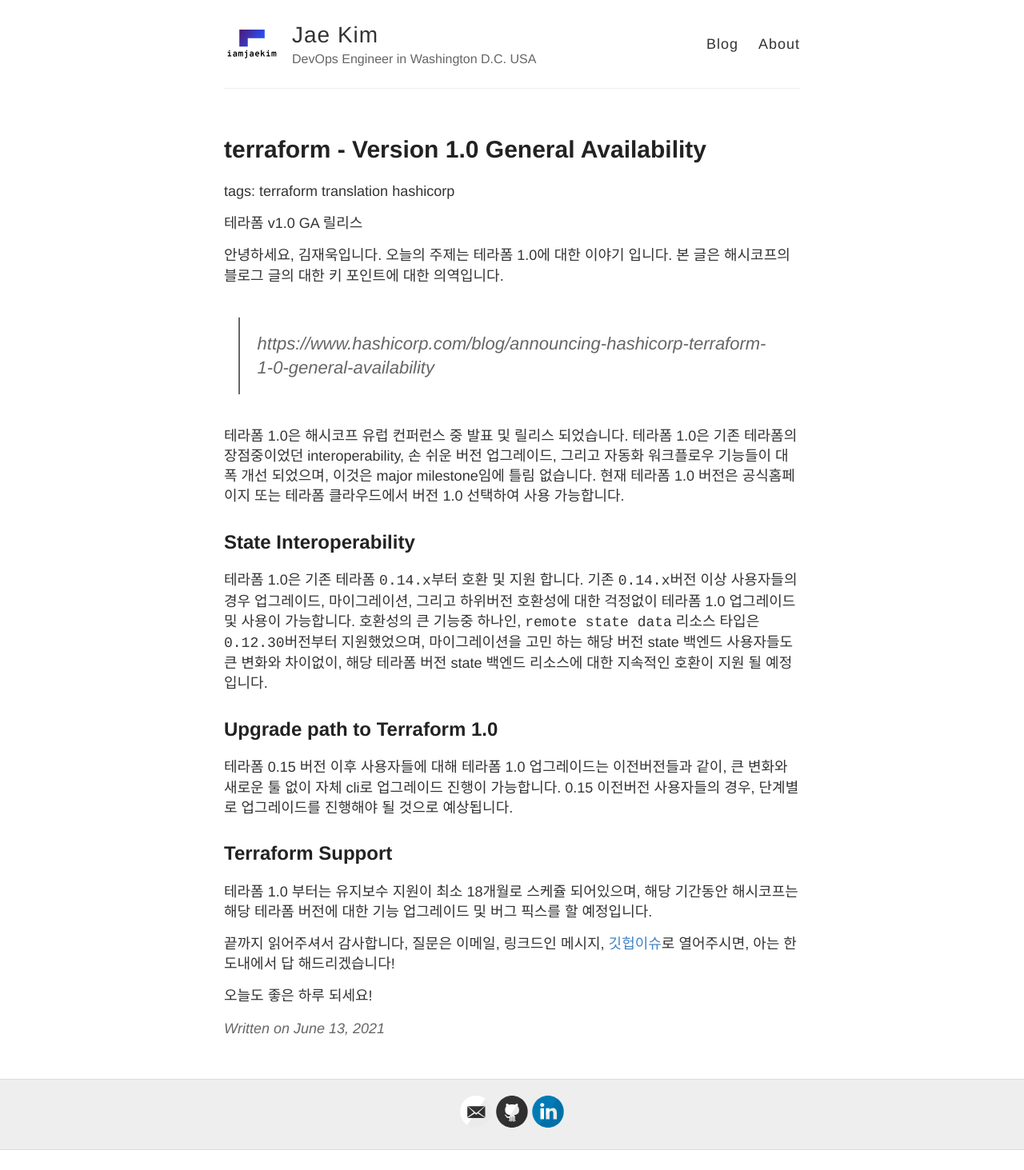
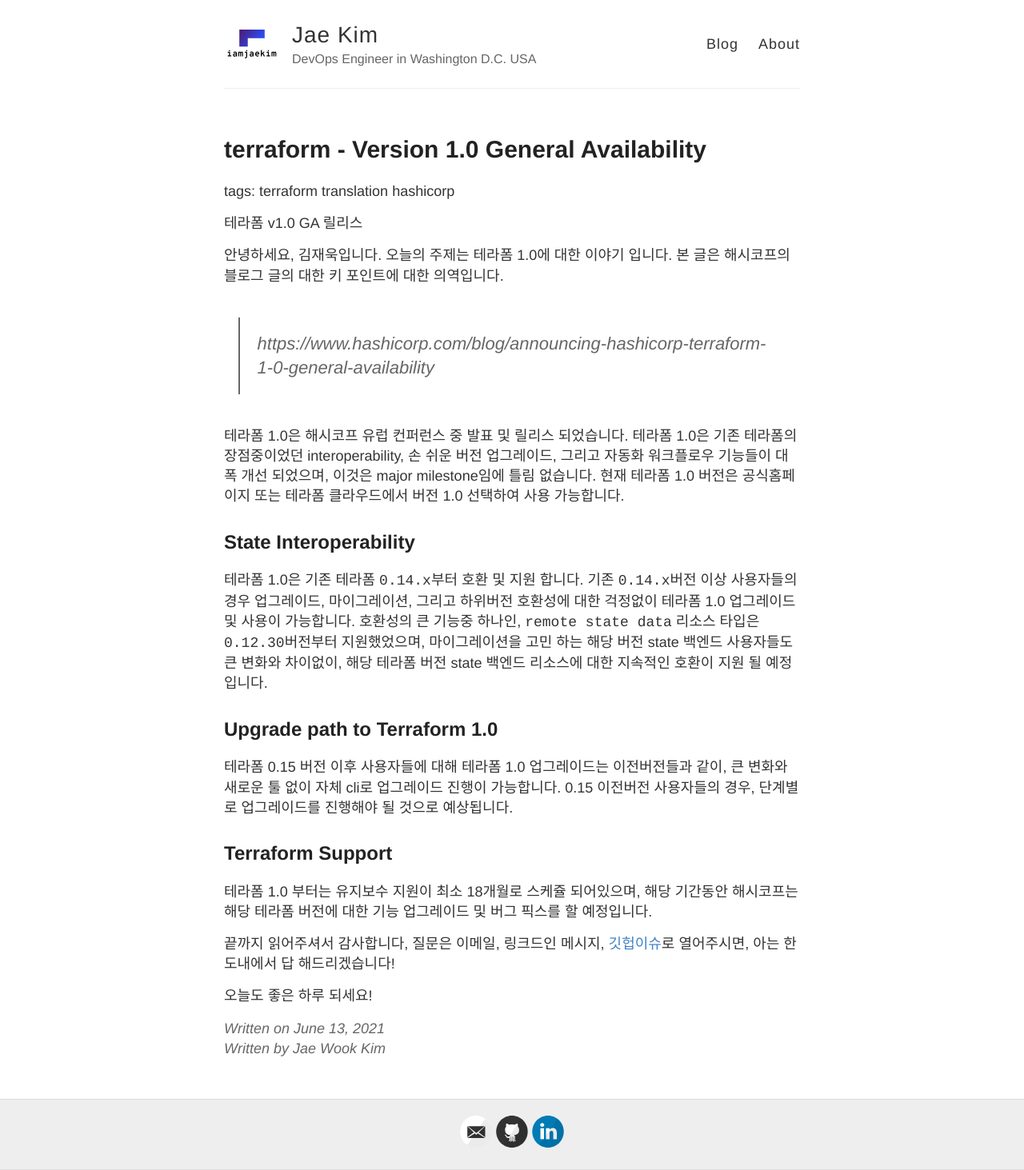
Before and after one commit to iamjaekim/iamjaekim.github.io, a Jekyll site: the page built from _posts/2021-06-13-terraform-ga-1.0.md, in a window 1280 px wide. Shown: the whole page at 80% size. Built offline with Jekyll 4.4.1, drawn with Linux system fonts in a browser that asks for light colours; before the commit the page ends 1438 px from its top, so only the background shows below that.

```diff
--- /dev/null
+++ b/_data/authors.yaml
@@ -0,0 +1,2 @@
+jaewookkim:
+  name: "Jae Wook Kim"
--- /dev/null
+++ b/_includes/author.html
@@ -0,0 +1,10 @@
+{% assign author = site[page.author] %}
+{% if author %}
+<div class="author">
+    Written by {{ author.name }}
+</div>
+{% else %}
+<div class="author">
+    Written by Jae Wook Kim
+</div>
+{% endif %}
--- /dev/null
+++ b/_includes/date.html
@@ -0,0 +1,3 @@
+<div class="date">
+    Written on {{ page.date | date: "%B %e, %Y" }}
+</div>
--- /dev/null
+++ b/_includes/tags.html
@@ -0,0 +1,7 @@
+tags: {% if page.tags %}
+{% for tag in page.tags %}
+{% if site.data.tags contains tag %}
+<span class="tag">{{ tag }}</span>
+{% endif %}
+{% endfor %}
+{% endif %}
--- a/_layouts/post.html
+++ b/_layouts/post.html
@@ -6,19 +6,13 @@ layout: default
   <h1>{{ page.title }}</h1>
 
   <div class="entry">
-    tags: {% if page.tags %}
-      {% for tag in page.tags %}
-        {% if site.data.tags contains tag %}
-          <span class="tag">{{ tag }}</span>
-        {% endif %}
-      {% endfor %}
-    {% endif %}
+    {% include tags.html %}
+
     {{ content }}
   </div>
 
-  <div class="date">
-    Written on {{ page.date | date: "%B %e, %Y" }}
-  </div>
+  {% include date.html %}
+  {% include author.html %}
 
   {% include disqus.html %}
 </article>
--- a/style.scss
+++ b/style.scss
@@ -116,6 +116,11 @@ img {
 }
 
 .date {
+  font-style: italic;
+  color: $gray;
+}
+
+.author {
   font-style: italic;
   color: $gray;
 }
```
Also changed, not shown: _posts/2021-09-18-cdk-pt1.md (+5 -1 lines).
